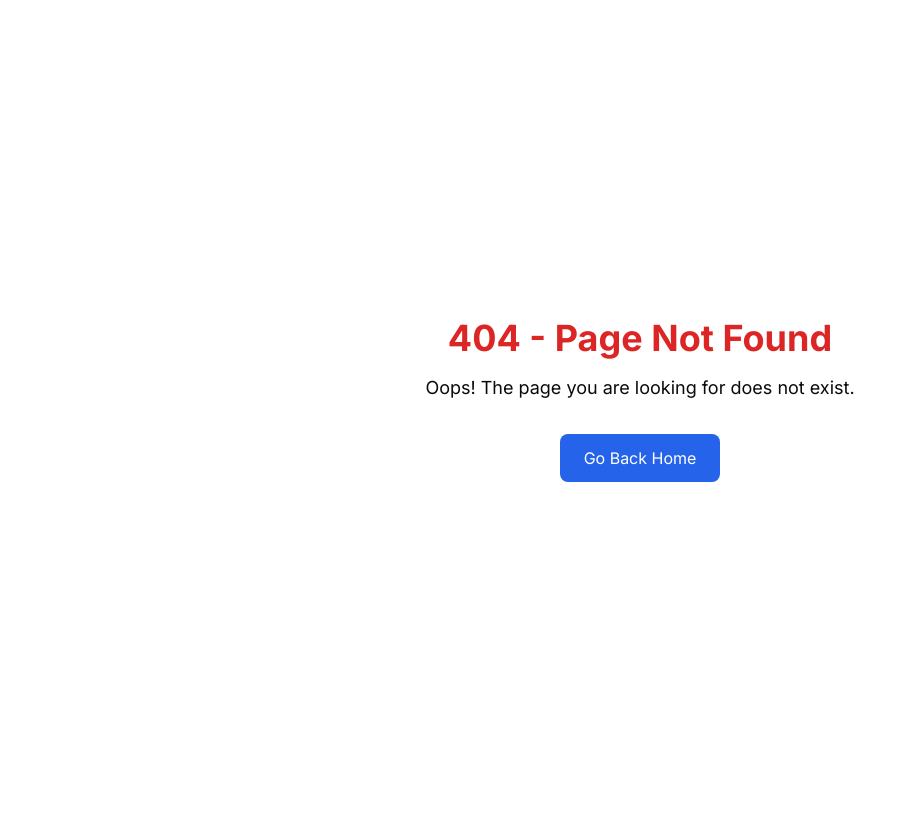
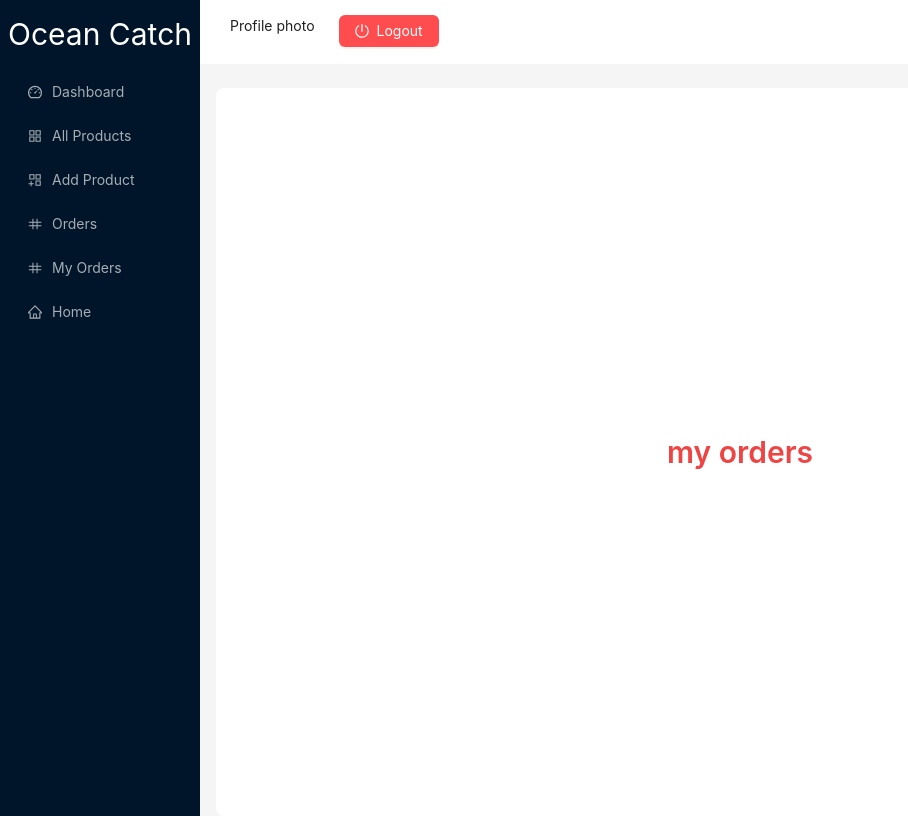
Before and after one commit to mahdimortuza/ocean-catch-client, a Next.js app: page /dashboard/my-orders in a window 1280 px wide. Before the commit this address had no page. Shown: the whole page, without its empty margins (0-908 px from the left). Built offline with nearby package versions, Linux system fonts and the light colour scheme.

Commit message:
my order page added

```diff
--- a/src/app/(dashboardLayout)/dashboard/layout.tsx
+++ b/src/app/(dashboardLayout)/dashboard/layout.tsx
@@ -32,6 +32,11 @@ const adminItems = [
   {
     label: "Orders",
     path: "/dashboard/orders",
+    icon: BorderlessTableOutlined,
+  },
+  {
+    label: "My Orders",
+    path: "/dashboard/my-orders",
     icon: BorderlessTableOutlined,
   },
   {
--- /dev/null
+++ b/src/app/(dashboardLayout)/dashboard/my-orders/page.tsx
@@ -0,0 +1,9 @@
+const MyOrderPage = () => {
+  return (
+    <div className="flex justify-center items-center h-[85vh]">
+      <h1 className="text-3xl text-red-500 font-semibold">my orders</h1>
+    </div>
+  );
+};
+
+export default MyOrderPage;
```
